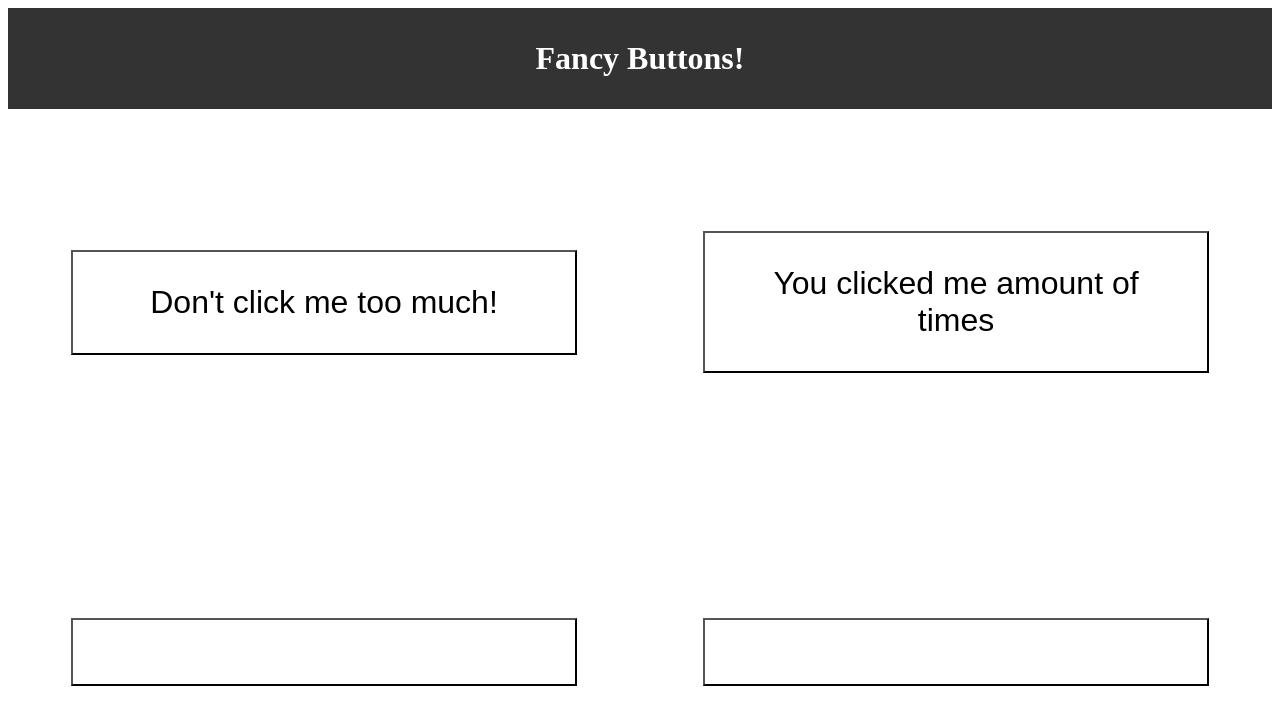
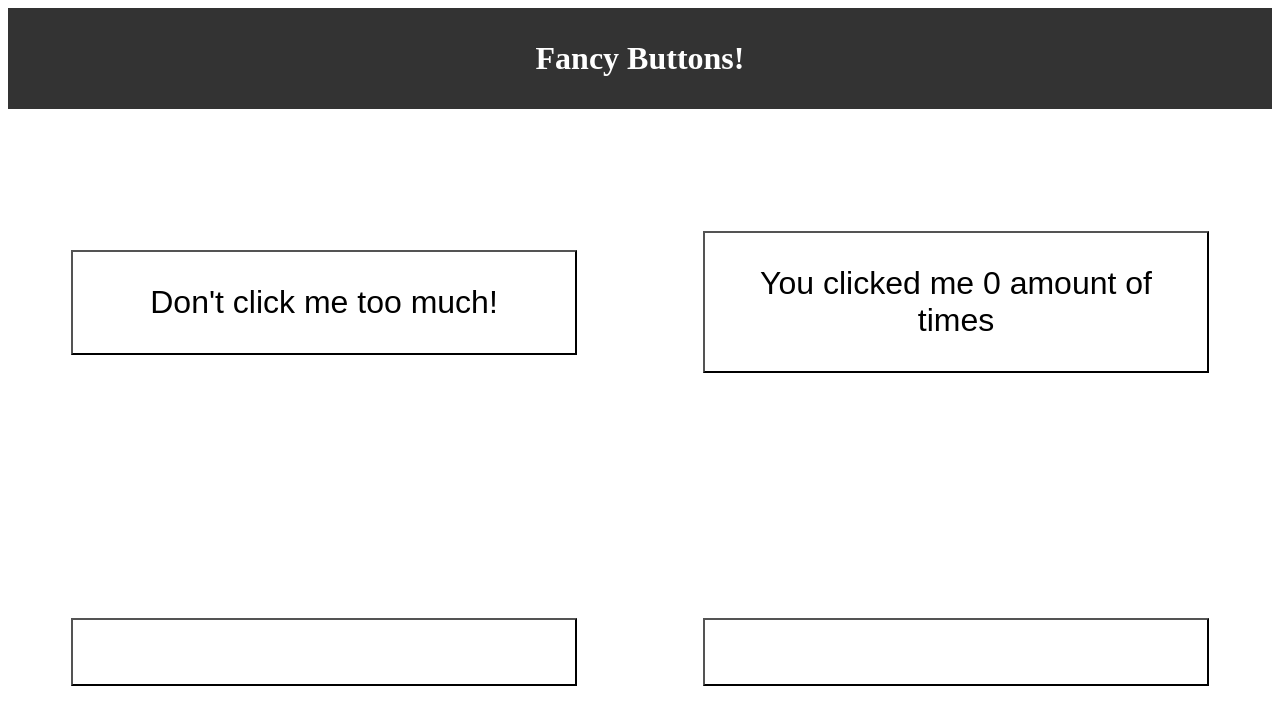
Before and after one commit to jeongj99/fancy-buttons, a React (Create React App) app: page / in a window 1280 px wide. Shown: the top 724 px of the page. Built offline with nearby package versions, Linux system fonts and the light colour scheme.

Commit message:
Set CounterButton useState default to 0

```diff
--- a/src/components/CounterButton.js
+++ b/src/components/CounterButton.js
@@ -1,7 +1,7 @@
 import { useState } from "react";
 
 function CounterButton() {
-  const [clickAmount, setClickAmount] = useState();
+  const [clickAmount, setClickAmount] = useState(0);
 
   return (
     <button className="CounterButton">
```
